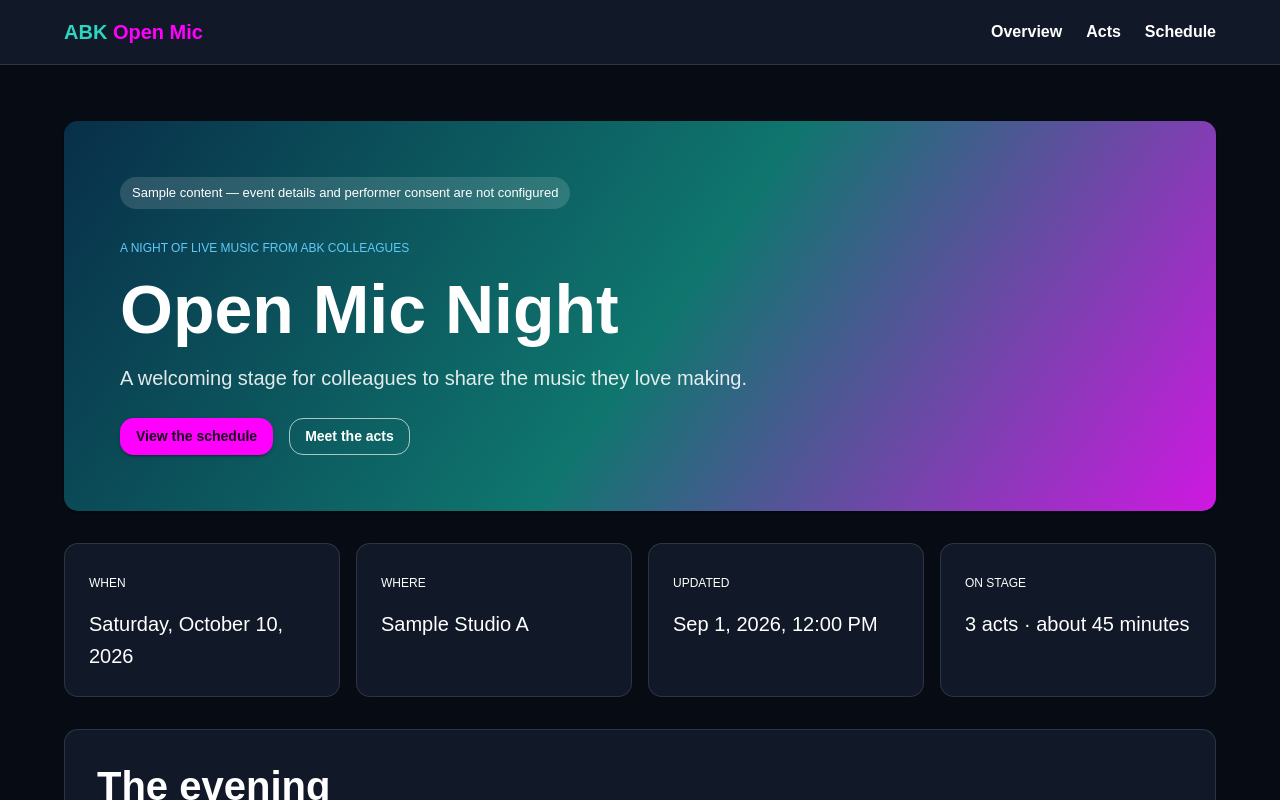
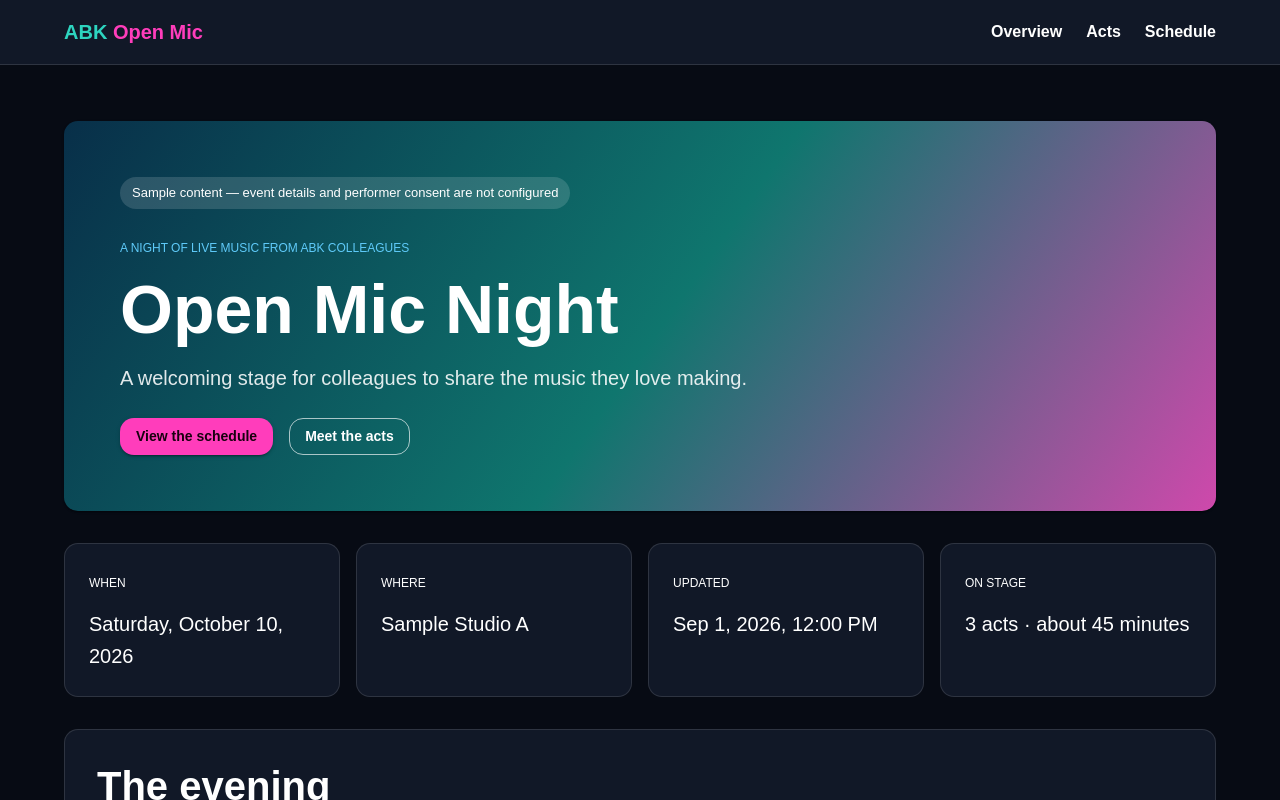
Before and after one commit to randaldroher/abk-open-mic, a Next.js app: page / in a window 1280 px wide. Shown: the top 800 px of the page. Built offline with nearby package versions, Linux system fonts and the light colour scheme; what @mui/material-nextjs would draw is missing.

Commit message:
Apply option D palette
Co-authored-by: randaldroher <1554262+randaldroher@users.noreply.github.com>

```diff
--- a/src/app/page.tsx
+++ b/src/app/page.tsx
@@ -23,7 +23,7 @@ export default async function Home() {
         component="section"
         sx={{
           background:
-            "linear-gradient(125deg, #082f49 0%, #0f766e 52%, #ff00ff 112%)",
+            "linear-gradient(125deg, #082f49 0%, #0f766e 52%, #ff3dbb 112%)",
           color: "common.white",
           overflow: "hidden",
           p: { xs: 3, sm: 5, md: 7 },
--- a/src/app/theme-provider.tsx
+++ b/src/app/theme-provider.tsx
@@ -8,7 +8,7 @@ const theme = createTheme({
     mode: "dark",
     background: { default: "#070b14", paper: "#111827" },
     primary: { main: "#2dd4bf", contrastText: "#04110f" },
-    secondary: { main: "#ff00ff", contrastText: "#180018" },
+    secondary: { main: "#ff3dbb", contrastText: "#18000f" },
     info: { main: "#38bdf8" },
   },
   shape: { borderRadius: 14 },
```
